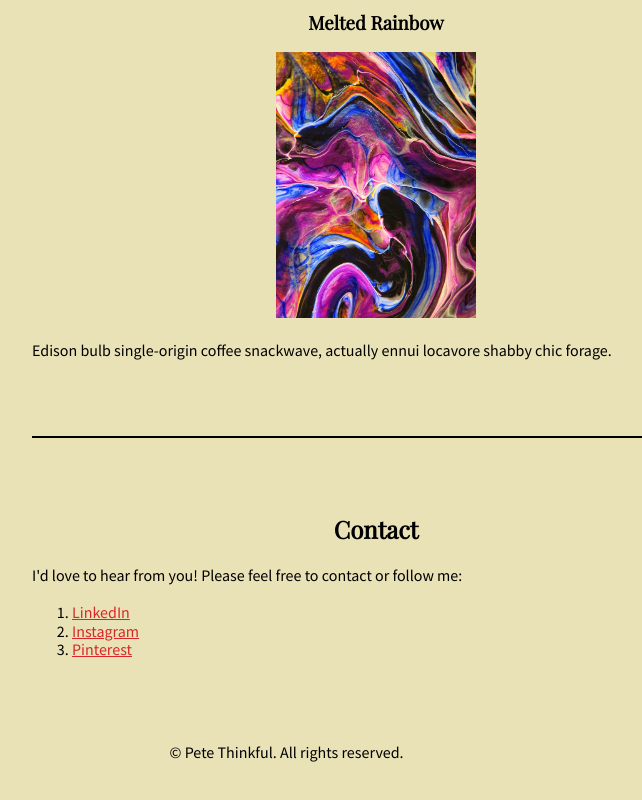
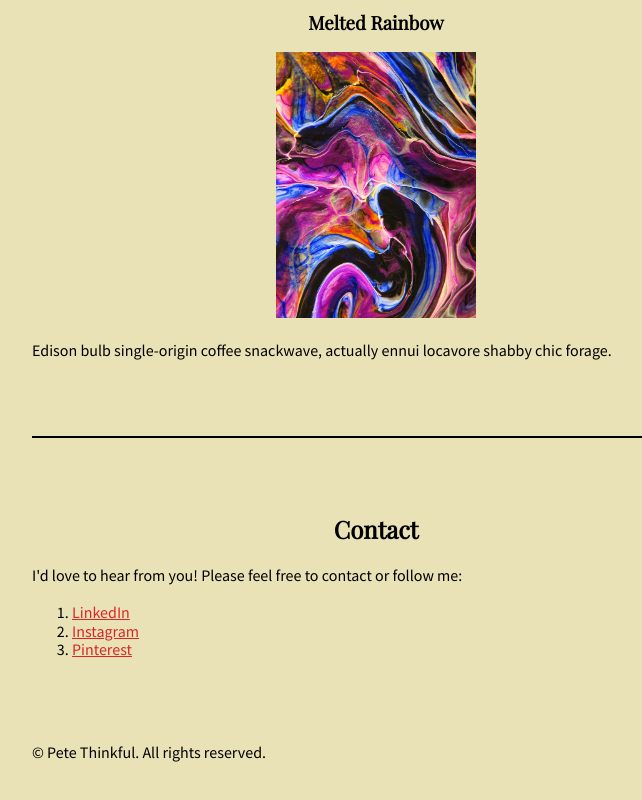
Before and after one commit to VALRAMIREZ24/Thinkful-Pete, a plain HTML site: page index.html in a window 1280 px wide. Shown: the part 1847-2647 px from the top of the page, without its empty margins (264-906 px from the left). Drawn offline with nearby package versions, Linux system fonts and the light colour scheme.

Commit message:
margin footer

```diff
--- a/style.css
+++ b/style.css
@@ -82,7 +82,8 @@ ul {
 
 footer  {
   text-align:  center;
-  margin-left:  20%;
+  margin-left:  auto;
+  margin-right: auto;
 }
 
 .image-circle {
```
